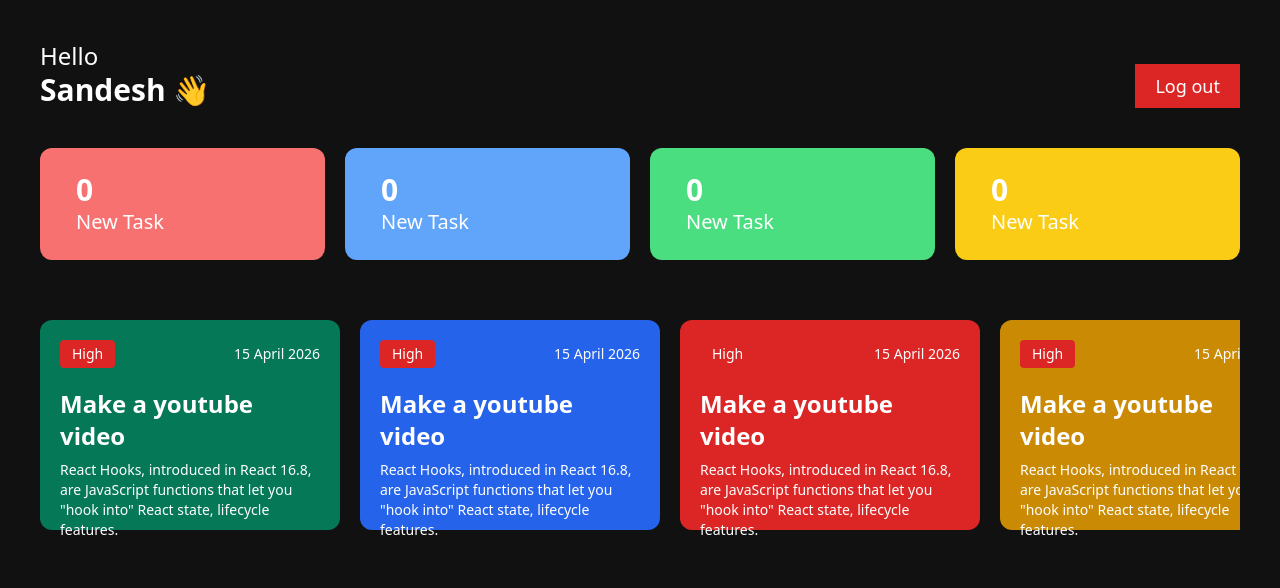
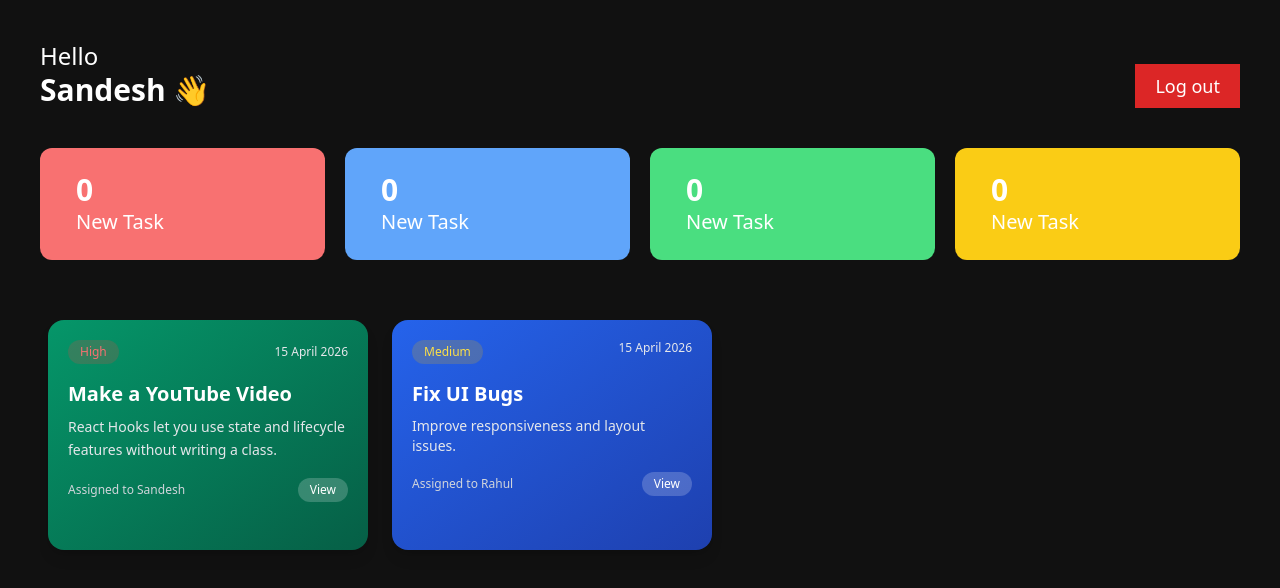
Before and after one commit to sandeshpatil31/ems, a React (Vite) app: page / in a window 1280 px wide. Shown: the top 588 px of the page. Built offline with nearby package versions, Linux system fonts and the light colour scheme.

Commit message:
UI Done of AdminDashboard

```diff
--- a/src/App.jsx
+++ b/src/App.jsx
@@ -1,11 +1,13 @@
 import React from 'react'
 import Login from "/src/components/Auth/Login"
 import EmployeeDashboard from './components/Dashboard/EmployeeDashboard'
+import AdminDashboard from './components/Dashboard/AdminDashboard'
 
 function App() {
   return (
     // <Login />
     <EmployeeDashboard/>
+    // <AdminDashboard/>
   )
 }
 
--- a/src/components/Dashboard/AdminDashboard.jsx
+++ b/src/components/Dashboard/AdminDashboard.jsx
@@ -0,0 +1,16 @@
+import React from "react";
+import Header from "../other/Header";
+import CreateTask from "../other/CreateTask";
+import AllTask from "../other/AllTask";
+
+const AdminDashboard = () => {
+  return (
+    <div className="h-screen w-full p-10 bg-gradient-to-br from-gray-900 via-gray-800 to-gray-900">
+      <Header />
+      <CreateTask/>
+      <AllTask/>
+    </div>
+  );
+};
+
+export default AdminDashboard;
--- a/src/components/TaskList/TaskList.jsx
+++ b/src/components/TaskList/TaskList.jsx
@@ -1,76 +1,62 @@
-import React from 'react'
+import React from "react";
 
 const TaskList = () => {
   return (
-    <div id="tasklist" className='h-[250px] overflow-x-auto flex items-center justify-start gap-5 flex-nowrap w-full py-5 mt-10'>
-        <div className='flex-shrink-0 h-full w-[300px] p-5 bg-emerald-700 rounded-xl'>
-         <div className='flex justify-between items-center '>
-            <h3 className='bg-red-600 text-sm px-3 py-1 rounded'>High</h3>
-            <h4 className='text-sm'>15 April 2026</h4>
-         </div>
-         <h2 className='mt-5 text-2xl font-semibold'>Make a youtube video</h2>
-         <p className='text-sm mt-2'>
-           React Hooks, introduced in React 16.8, are JavaScript functions that let you "hook into" React state,
-            lifecycle features.
-         </p>
+    <div
+      id="tasklist"
+      className="h-[270px] overflow-x-auto flex gap-6 w-full py-5 mt-10 px-2 scroll-smooth"
+    >
+      {/* CARD */}
+      <div className="flex-shrink-0 w-[320px] p-5 bg-gradient-to-br from-emerald-600 to-emerald-800 rounded-2xl shadow-lg hover:scale-[1.03] transition-all duration-300">
+        {/* Top */}
+        <div className="flex justify-between items-center">
+          <span className="bg-red-500/20 text-red-400 text-xs px-3 py-1 rounded-full">
+            High
+          </span>
+          <span className="text-xs text-gray-200">15 April 2026</span>
         </div>
-        <div className='flex-shrink-0 h-full w-[300px] p-5 bg-blue-600 rounded-xl'>
-         <div className='flex justify-between items-center '>
-            <h3 className='bg-red-600 text-sm px-3 py-1 rounded'>High</h3>
-            <h4 className='text-sm'>15 April 2026</h4>
-         </div>
-         <h2 className='mt-5 text-2xl font-semibold'>Make a youtube video</h2>
-         <p className='text-sm mt-2'>
-           React Hooks, introduced in React 16.8, are JavaScript functions that let you "hook into" React state,
-            lifecycle features.
-         </p>
+
+        {/* Title */}
+        <h2 className="mt-4 text-xl font-semibold text-white">
+          Make a YouTube Video
+        </h2>
+
+        {/* Description */}
+        <p className="text-sm text-gray-200 mt-2 leading-relaxed">
+          React Hooks let you use state and lifecycle features without writing a
+          class.
+        </p>
+
+        {/* Footer */}
+        <div className="mt-4 flex justify-between items-center">
+          <span className="text-xs text-gray-300">Assigned to Sandesh</span>
+          <button className="text-xs bg-white/20 hover:bg-white/30 px-3 py-1 rounded-full transition">
+            View
+          </button>
         </div>
-        <div className='flex-shrink-0 h-full w-[300px] p-5 bg-red-600 rounded-xl'>
-         <div className='flex justify-between items-center '>
-            <h3 className='bg-red-600 text-sm px-3 py-1 rounded'>High</h3>
-            <h4 className='text-sm'>15 April 2026</h4>
-         </div>
-         <h2 className='mt-5 text-2xl font-semibold'>Make a youtube video</h2>
-         <p className='text-sm mt-2'>
-           React Hooks, introduced in React 16.8, are JavaScript functions that let you "hook into" React state,
-            lifecycle features.
-         </p>
+      </div>
+
+      {/* Duplicate cards */}
+      <div className="flex-shrink-0 w-[320px] p-5 bg-gradient-to-br from-blue-600 to-blue-800 rounded-2xl shadow-lg hover:scale-[1.03] transition-all duration-300">
+        <div className="flex justify-between">
+          <span className="bg-yellow-500/20 text-yellow-300 text-xs px-3 py-1 rounded-full">
+            Medium
+          </span>
+          <span className="text-xs text-gray-200">15 April 2026</span>
         </div>
-        <div className='flex-shrink-0 h-full w-[300px] p-5 bg-yellow-600 rounded-xl'>
-         <div className='flex justify-between items-center '>
-            <h3 className='bg-red-600 text-sm px-3 py-1 rounded'>High</h3>
-            <h4 className='text-sm'>15 April 2026</h4>
-         </div>
-         <h2 className='mt-5 text-2xl font-semibold'>Make a youtube video</h2>
-         <p className='text-sm mt-2'>
-           React Hooks, introduced in React 16.8, are JavaScript functions that let you "hook into" React state,
-            lifecycle features.
-         </p>
+        <h2 className="mt-4 text-xl font-semibold text-white">Fix UI Bugs</h2>
+        <p className="text-sm text-gray-200 mt-2">
+          Improve responsiveness and layout issues.
+        </p>
+        <div className="mt-4 flex justify-between items-center">
+          <span className="text-xs text-gray-300">Assigned to Rahul</span>
+          <button className="text-xs bg-white/20 px-3 py-1 rounded-full">
+            View
+          </button>
         </div>
-        <div className='flex-shrink-0 h-full w-[300px] p-5 bg-violet-600 rounded-xl'>
-         <div className='flex justify-between items-center '>
-            <h3 className='bg-red-600 text-sm px-3 py-1 rounded'>High</h3>
-            <h4 className='text-sm'>15 April 2026</h4>
-         </div>
-         <h2 className='mt-5 text-2xl font-semibold'>Make a youtube video</h2>
-         <p className='text-sm mt-2'>
-           React Hooks, introduced in React 16.8, are JavaScript functions that let you "hook into" React state,
-            lifecycle features.
-         </p>
-        </div>
-        <div className='flex-shrink-0 h-full w-[300px] p-5 bg-pink-600 rounded-xl'>
-         <div className='flex justify-between items-center '>
-            <h3 className='bg-red-600 text-sm px-3 py-1 rounded'>High</h3>
-            <h4 className='text-sm'>15 April 2026</h4>
-         </div>
-         <h2 className='mt-5 text-2xl font-semibold'>Make a youtube video</h2>
-         <p className='text-sm mt-2'>
-           React Hooks, introduced in React 16.8, are JavaScript functions that let you "hook into" React state,
-            lifecycle features.
-         </p>
-        </div>
+      </div>
     </div>
-  )
-}
+  );
+};
 
-export default TaskList
+export default TaskList;
--- /dev/null
+++ b/src/components/other/AllTask.jsx
@@ -0,0 +1,43 @@
+import React from "react";
+
+const AllTask = () => {
+  return (
+    <div className="bg-[#1C1C1C] p-6 rounded-2xl mt-5 shadow-lg">
+      {/* Header */}
+      <div className="flex justify-between text-gray-400 text-sm mb-4 px-2">
+        <h4>Employee</h4>
+        <h4>Task</h4>
+        <h4>Status</h4>
+      </div>
+
+      {/* Task Item */}
+      <div className="bg-white/5 hover:bg-white/10 transition-all mb-3 py-3 px-4 flex items-center justify-between rounded-xl border border-white/10">
+        <h2 className="text-white font-medium">Sandesh</h2>
+        <h3 className="text-gray-300">Make UI Design</h3>
+        <span className="bg-red-500/20 text-red-400 text-sm px-3 py-1 rounded-full">
+          Pending
+        </span>
+      </div>
+
+      {/* Task Item */}
+      <div className="bg-white/5 hover:bg-white/10 transition-all mb-3 py-3 px-4 flex items-center justify-between rounded-xl border border-white/10">
+        <h2 className="text-white font-medium">Sandesh</h2>
+        <h3 className="text-gray-300">Make UI Design</h3>
+        <span className="bg-blue-500/20 text-blue-400 text-sm px-3 py-1 rounded-full">
+          In Progress
+        </span>
+      </div>
+
+      {/* Task Item */}
+      <div className="bg-white/5 hover:bg-white/10 transition-all py-3 px-4 flex items-center justify-between rounded-xl border border-white/10">
+        <h2 className="text-white font-medium">Sandesh</h2>
+        <h3 className="text-gray-300">Make UI Design</h3>
+        <span className="bg-green-500/20 text-green-400 text-sm px-3 py-1 rounded-full">
+          Completed
+        </span>
+      </div>
+    </div>
+  );
+};
+
+export default AllTask;
--- /dev/null
+++ b/src/components/other/CreateTask.jsx
@@ -0,0 +1,71 @@
+import React from "react";
+
+const CreateTask = () => {
+  return (
+    <div className="mt-10 flex items-center justify-center">
+      <form className="w-full max-w-5xl bg-white/10 backdrop-blur-lg border border-white/10 rounded-2xl shadow-xl p-8">
+        <h2 className="text-2xl font-semibold text-white mb-6">
+          Create New Task 🚀
+        </h2>
+
+        <div className="flex gap-8">
+          {/* LEFT SIDE */}
+          <div className="w-1/2 space-y-5">
+            <div>
+              <label className="text-gray-300 text-sm">Task Title</label>
+              <input
+                type="text"
+                placeholder="Make a UI design"
+                className="w-full mt-1 p-3 rounded-lg bg-transparent border border-gray-500 text-white outline-none focus:ring-2 focus:ring-emerald-500"
+              />
+            </div>
+
+            <div>
+              <label className="text-gray-300 text-sm">Date</label>
+              <input
+                type="date"
+                className="w-full mt-1 p-3 rounded-lg bg-transparent border border-gray-500 text-white outline-none focus:ring-2 focus:ring-emerald-500"
+              />
+            </div>
+
+            <div>
+              <label className="text-gray-300 text-sm">Assign to</label>
+              <input
+                type="text"
+                placeholder="employee name"
+                className="w-full mt-1 p-3 rounded-lg bg-transparent border border-gray-500 text-white outline-none focus:ring-2 focus:ring-emerald-500"
+              />
+            </div>
+
+            <div>
+              <label className="text-gray-300 text-sm">Category</label>
+              <input
+                type="text"
+                placeholder="design, dev, etc"
+                className="w-full mt-1 p-3 rounded-lg bg-transparent border border-gray-500 text-white outline-none focus:ring-2 focus:ring-emerald-500"
+              />
+            </div>
+          </div>
+
+          {/* RIGHT SIDE */}
+          <div className="w-1/2 flex flex-col justify-between">
+            <div>
+              <label className="text-gray-300 text-sm">Description</label>
+              <textarea
+                rows="8"
+                placeholder="Enter task description..."
+                className="w-full mt-1 p-3 rounded-lg bg-transparent border border-gray-500 text-white outline-none focus:ring-2 focus:ring-emerald-500 resize-none"
+              ></textarea>
+            </div>
+
+            <button className="w-full bg-emerald-600 hover:bg-emerald-700 transition-all text-white font-semibold py-3 rounded-lg shadow-lg mt-5">
+              Create Task
+            </button>
+          </div>
+        </div>
+      </form>
+    </div>
+  );
+};
+
+export default CreateTask;
```
